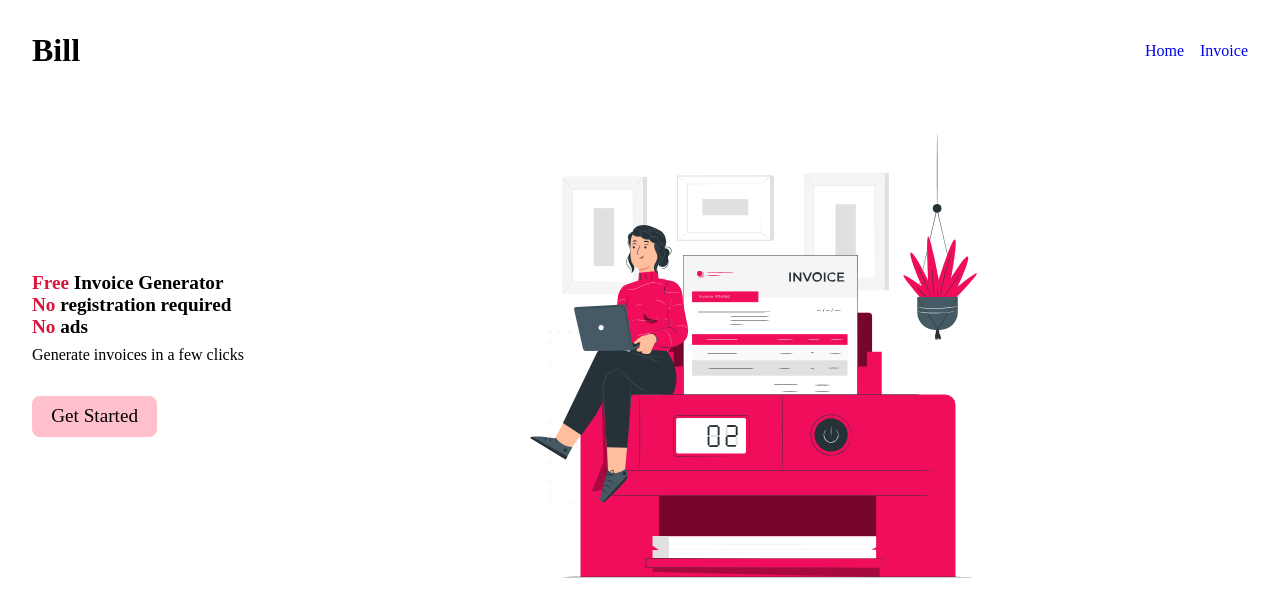
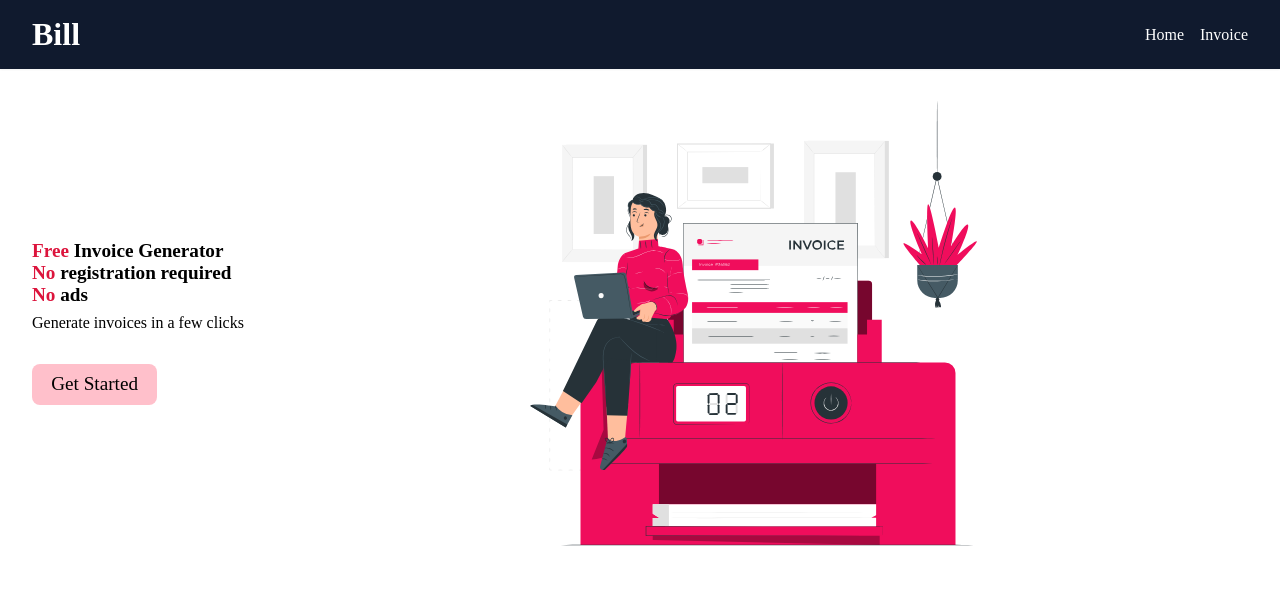
Before and after one commit to ibimina/Bill, a Next.js app: page / in a window 1280 px wide. Shown: the top 616 px of the page. Built offline with nearby package versions, Linux system fonts and the light colour scheme.

Commit message:
docs: nav style sheet

```diff
--- a/src/components/nav.module.css
+++ b/src/components/nav.module.css
@@ -3,14 +3,26 @@
     align-items: center;
     justify-content: space-between;
     padding: 1em;
+    background-color: #101a2e;
+    color: #fff;
+    box-shadow: 0 1px 2px rgba(0, 0, 0, 0.05);
 }
 .flex{
     display: flex;
         align-items: center;
         gap: 1em;
 }
+.flex a{
+    color: #fff;
+    text-decoration: none;
+    padding: 1em 0;
+}
+.flex a:hover{
+    color: #ff9595;
+    text-decoration: underline;
+}
 @media (min-width:40rem) {
     .header {
-        padding: 2em;
+        padding:1em 2em ;
     }
 }
```
